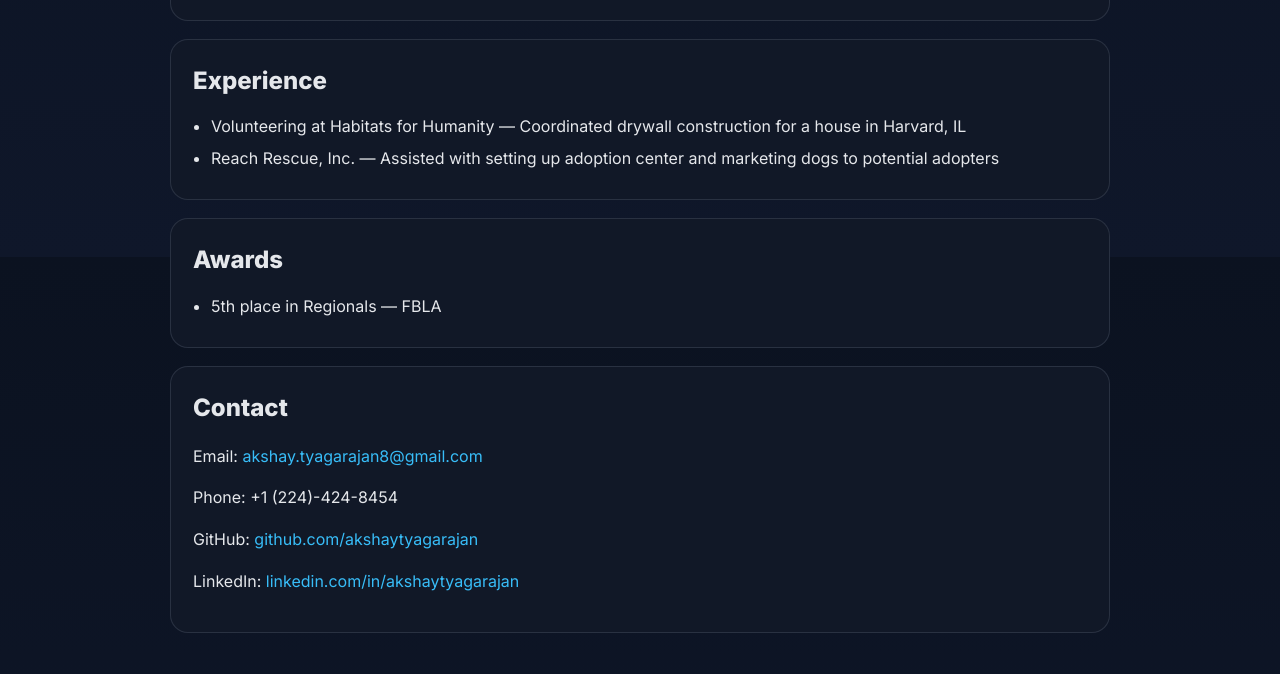
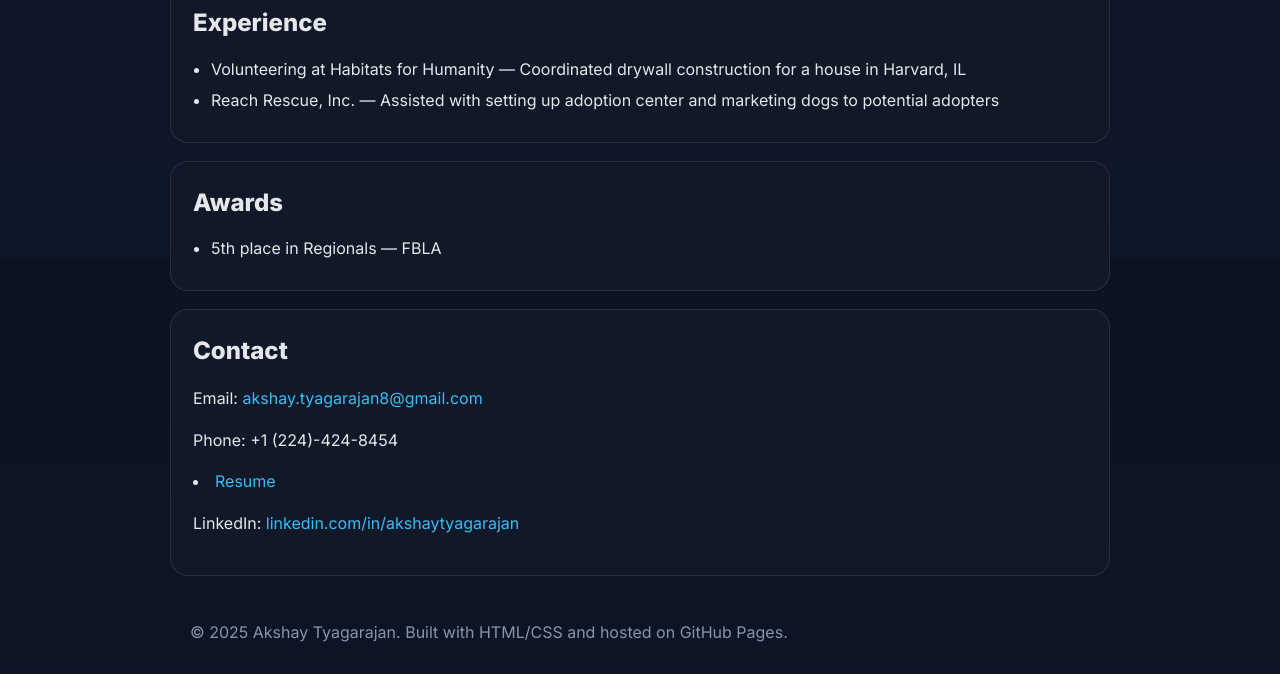
Before and after one commit to akshayt88/akshayt88.github.io, a plain HTML site: page index.html in a window 1280 px wide. Shown: the part 1343-2017 px from the top of the page. Drawn offline with Linux system fonts and the light colour scheme.

Commit message:
Update index.html

```diff
--- a/index.html
+++ b/index.html
@@ -73,7 +73,6 @@
           <a class="chip" href="#awards">Awards</a>
           <a class="chip" href="#contact">Contact</a>
         </div>
-        <a class="btn" href="resume.pdf" download>Download Resume (PDF)</a>
       </nav>
     </div>
   </header>
@@ -162,7 +161,7 @@
       <h2>Contact</h2>
       <p>Email: <a href="mailto:akshay.tyagarajan8@gmail.com">akshay.tyagarajan8@gmail.com</a></p>
       <p>Phone: +1 (224)-424-8454</p>
-      <p>GitHub: <a href="https://github.com/akshaytyagarajan">github.com/akshaytyagarajan</a></p>
+      <li><a href="https://docs.google.com/document/d/1SigmXiE9wARXBFwPhpIPSsl8T6VnAWT5BEKyPKdUicU/edit?usp=sharing" target="_blank">Resume</a></li>
       <p>LinkedIn: <a href="#">linkedin.com/in/akshaytyagarajan</a></p>
     </section>
 
```
